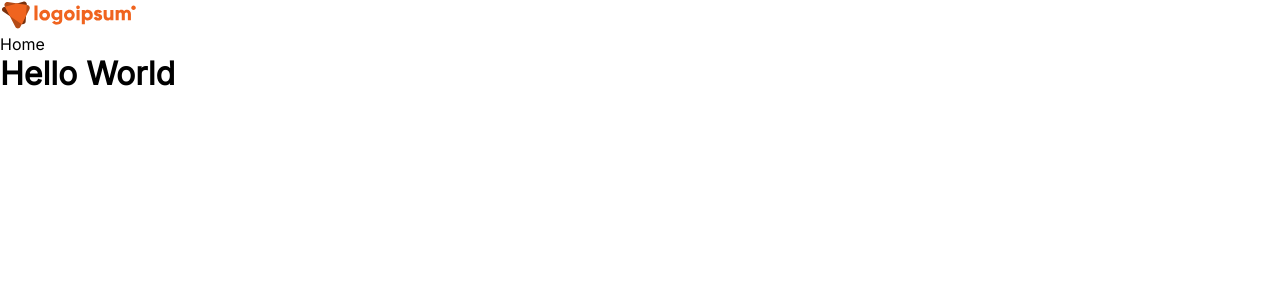
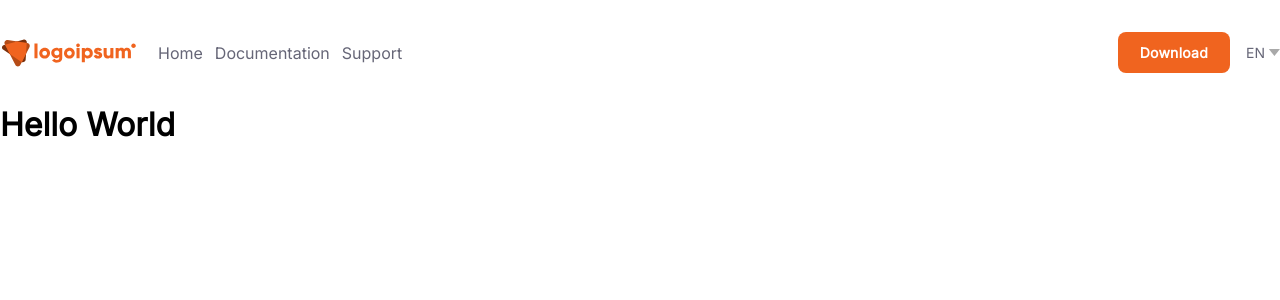
Before and after one commit to GarnetOS/garnetos.github.io, a Next.js app: page / in a window 1280 px wide. Shown: the top 300 px of the page. Built offline with nearby package versions, Linux system fonts and the light colour scheme.

Commit message:
Header styles & translation

```diff
--- a/components/Header.js
+++ b/components/Header.js
@@ -2,20 +2,44 @@ import React from "react";
 import Link from "next/link";
 import Image from "next/image";
 import Logo from "/public/assets/logo.svg";
+import LanguageSwitcher from "./LanguageSwitcher";
+import { useTranslation } from "react-i18next";
 
 export default function Header() {
+  const { t, i18n } = useTranslation();
+
   return (
     <header>
+      <div className="container">
+        <div className="logo-nav">
           <Image src={Logo} alt="Logo" />
           <nav>
             <ul>
               <li>
                 <Link href="/">
-              <a>Home</a>
+                  <a>{t("header_home")}</a>
+                </Link>
+              </li>
+              <li>
+                <Link href="/">
+                  <a>{t("header_documentation")}</a>
+                </Link>
+              </li>
+              <li>
+                <Link href="/">
+                  <a>{t("header_support")}</a>
                 </Link>
               </li>
             </ul>
           </nav>
+        </div>
+        <div className="cta-lang">
+          <Link href="/download">
+            <a className="btn btn-s btn-primary">{t("header_download")}</a>
+          </Link>
+          <LanguageSwitcher short={true} />
+        </div>
+      </div>
     </header>
   );
 }
--- /dev/null
+++ b/components/LanguageSwitcher.js
@@ -0,0 +1,32 @@
+import { useState, useEffect } from "react";
+import { useTranslation } from "react-i18next";
+
+export default function LanguageSwitcher({ short }) {
+  const { t, i18n } = useTranslation();
+  const [value, setValue] = useState(i18n.language);
+  const [component, setComponent] = useState(null);
+
+  useEffect(() => {
+    setComponent(
+      <select
+        value={value}
+        onChange={(e) => {
+          if (value != e.target.value && Object.keys(i18n.services.resourceStore.data).includes(e.target.value)) {
+            i18n.changeLanguage(e.target.value);
+            setValue(e.target.value);
+          }
+        }}
+      >
+        {Object.keys(i18n.services.resourceStore.data).map((lng) => {
+          return (
+            <option value={lng} key={lng}>
+              {short ? lng : t(lng)}
+            </option>
+          );
+        })}
+      </select>
+    );
+  }, [value, t, i18n]);
+
+  return <div className="select-container">{component}</div>;
+}
--- a/languages/cs.json
+++ b/languages/cs.json
@@ -1,3 +1,9 @@
 {
-  "helloworld": "Ahoj světe"
+  "helloworld": "Ahoj světe",
+  "en": "English",
+  "cs": "Čeština",
+  "header_home": "Hlavní stránka",
+  "header_documentation": "Dokumentace",
+  "header_support": "Podpora",
+  "header_download": "Stáhnout"
 }
--- a/languages/en.json
+++ b/languages/en.json
@@ -1,3 +1,9 @@
 {
-  "helloworld": "Hello World"
+  "helloworld": "Hello World",
+  "en": "English",
+  "cs": "Čeština",
+  "header_home": "Home",
+  "header_documentation": "Documentation",
+  "header_support": "Support",
+  "header_download": "Download"
 }
--- a/pages/index.js
+++ b/pages/index.js
@@ -14,7 +14,9 @@ export default function Home() {
 
       <main>
         <Header />
-        <h1>{t("helloworld")}</h1>
+        <div className="container">
+          <h1>{t("helloworld")}</h1>
+        </div>
       </main>
     </>
   );
--- /dev/null
+++ b/styles/_Header.scss
@@ -0,0 +1,41 @@
+header {
+  padding: 2rem 0;
+
+  .container {
+    display: flex;
+    align-items: center;
+    justify-content: space-between;
+
+    .logo-nav {
+      display: flex;
+      align-items: center;
+      justify-content: flex-start;
+
+      ul {
+        margin-left: 0.5rem;
+        list-style: none;
+        display: flex;
+        align-items: center;
+        justify-content: flex-start;
+
+        li {
+          margin-left: 0.75rem;
+          font-size: 16px;
+          font-weight: 500;
+          color: $text-tertiary;
+          transition: all 0.2s ease;
+
+          &:hover {
+            color: darken($text-tertiary, 27);
+          }
+        }
+      }
+    }
+
+    .cta-lang {
+      display: flex;
+      align-items: center;
+      justify-content: flex-end;
+    }
+  }
+}
--- /dev/null
+++ b/styles/_LanguageSwitcher.scss
@@ -0,0 +1,54 @@
+select {
+  appearance: none;
+  background-color: transparent;
+  border: none;
+  padding: 0 1em 0 0;
+  margin: 0;
+  width: 100%;
+  font-family: inherit;
+  font-size: inherit;
+  cursor: inherit;
+  line-height: inherit;
+  outline: none;
+  color: $text-tertiary;
+  text-transform: uppercase;
+}
+
+select::-ms-expand {
+  display: none;
+}
+
+.select-container {
+  padding: 0.2em 0 0.2em 1rem;
+  font-size: 14px;
+  font-weight: 500;
+  cursor: pointer;
+  display: grid;
+  grid-template-areas: "select";
+  align-items: center;
+  position: relative;
+}
+
+select,
+.select-container:after {
+  grid-area: select;
+}
+
+.select-container::after {
+  content: "";
+  width: 0.8em;
+  height: 0.5em;
+  background-color: darkgray;
+  clip-path: polygon(100% 0%, 0 0%, 50% 100%);
+  justify-self: end;
+}
+
+select:focus + .focus {
+  position: absolute;
+  top: -1px;
+  left: -1px;
+  right: -1px;
+  bottom: -1px;
+  border: 2px solid $primary;
+  border-radius: inherit;
+}
--- a/styles/index.scss
+++ b/styles/index.scss
@@ -1,4 +1,7 @@
 $primary: #f0641f;
+$text-primary: #111133;
+$text-secondary: #444455;
+$text-tertiary: #666677;
 
 * {
   padding: 0;
@@ -11,3 +14,27 @@ a {
   color: inherit;
   text-decoration: none;
 }
+
+.btn {
+  font-weight: 600;
+  letter-spacing: 0.25px;
+  border-radius: 8px;
+  transition: all 0.2s ease;
+}
+
+.btn-s {
+  font-size: 14px;
+  padding: 12px 22px;
+}
+
+.btn-primary {
+  background-color: $primary;
+  color: white;
+
+  &:hover {
+    background-color: darken($primary, 5);
+  }
+}
+
+@import "./Header";
+@import "./LanguageSwitcher";
```
Lines whose indentation alone changed are shown as unchanged.
